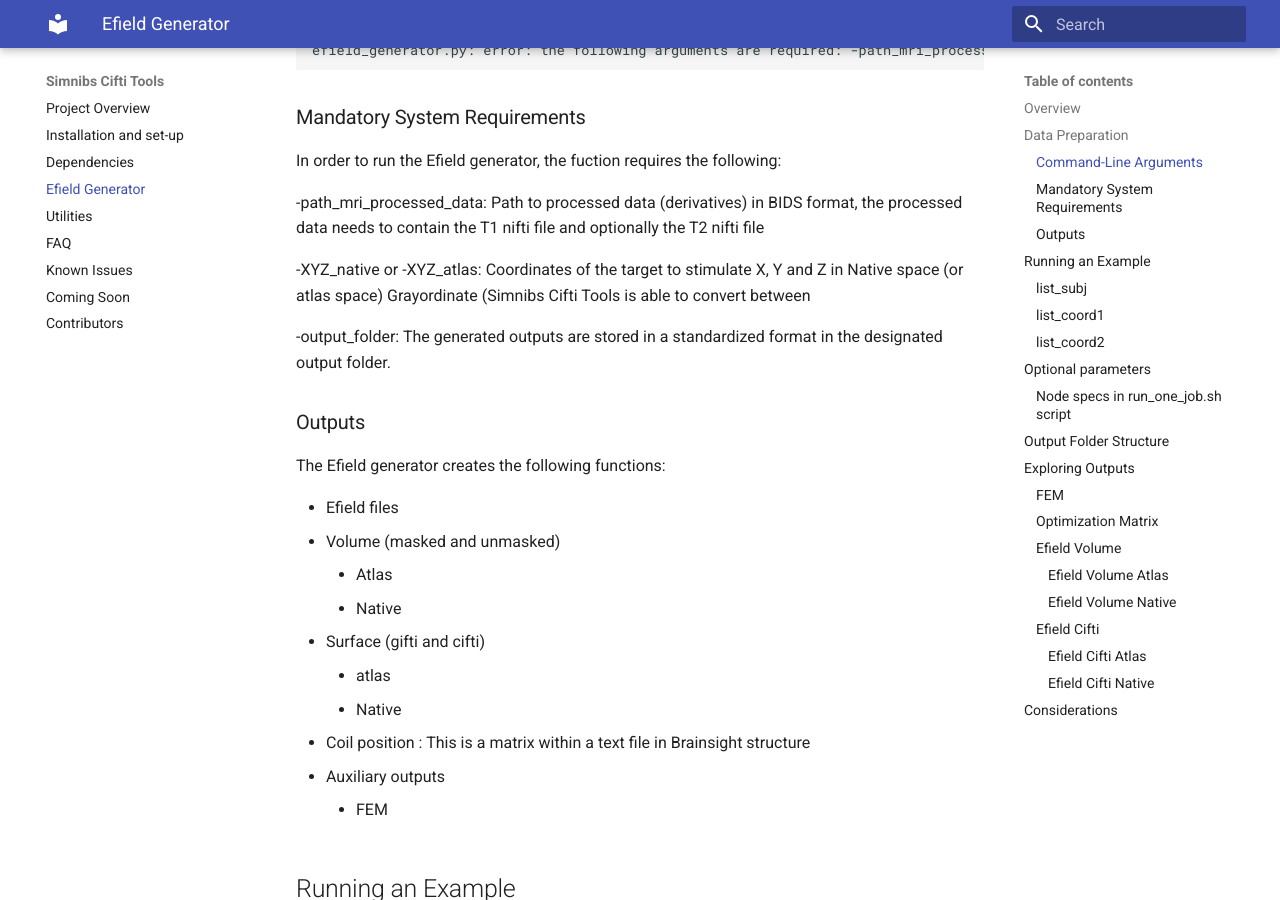
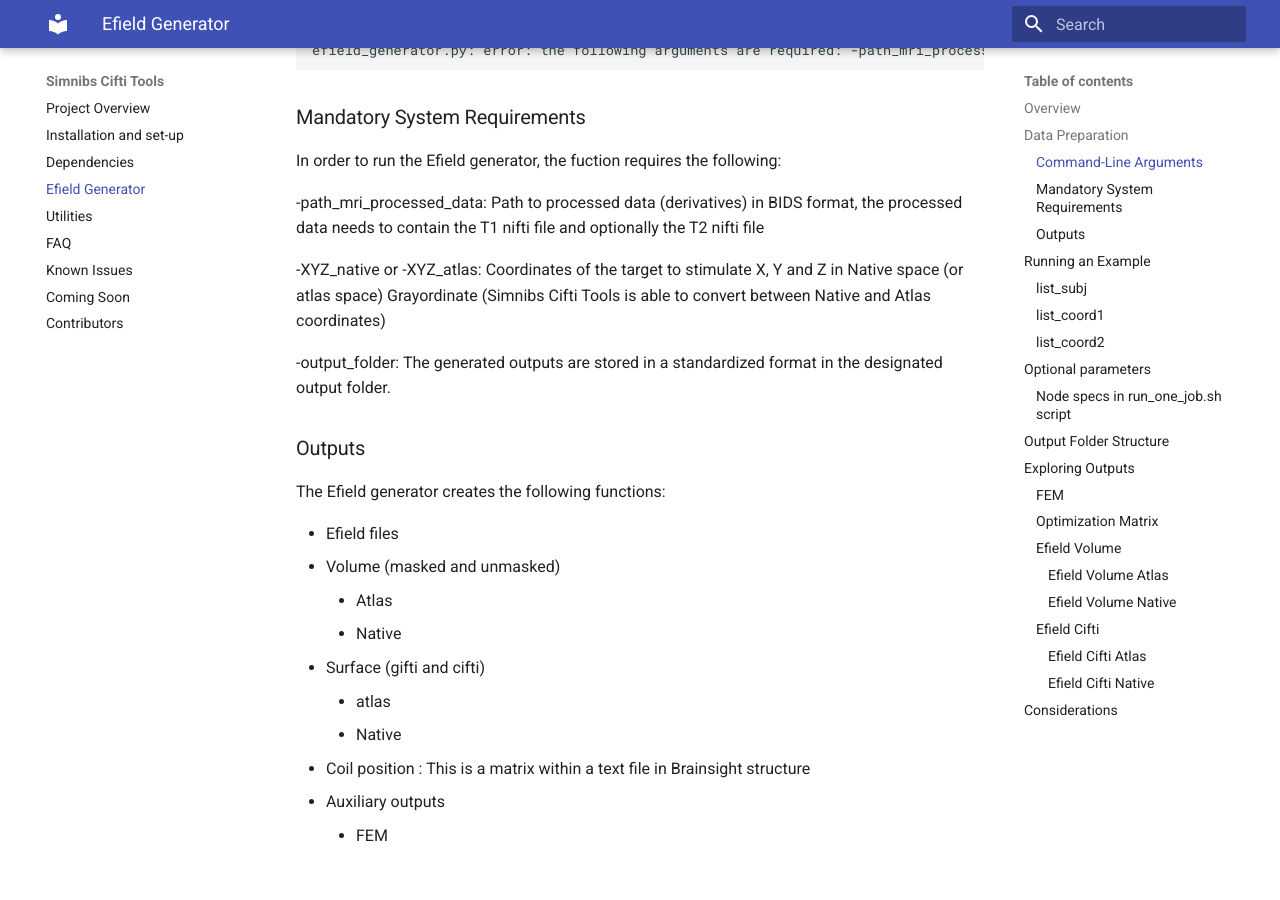
Before and after one commit to DCAN-Labs/simnibs_cifti_tools_RTD2, an MkDocs documentation site: the page built from docs/Efield_generator.md, in a window 1280 px wide and 900 px high, scrolled down 1642 px. Built offline with MkDocs 1.6.1 and Material for MkDocs 9.7.7, drawn with Linux system fonts in a browser that asks for light colours.

Commit message:
Update Efield_generator.md

```diff
--- a/docs/Efield_generator.md
+++ b/docs/Efield_generator.md
@@ -27,7 +27,7 @@
 
 -path_mri_processed_data: Path to processed data (derivatives) in BIDS format, the processed data needs to contain the T1 nifti file and optionally the T2 nifti file
 
--XYZ_native or -XYZ_atlas: Coordinates of the target to stimulate X, Y and Z in Native space (or atlas space) Grayordinate (Simnibs Cifti Tools is able to convert between
+-XYZ_native or -XYZ_atlas: Coordinates of the target to stimulate X, Y and Z in Native space (or atlas space) Grayordinate (Simnibs Cifti Tools is able to convert between Native and Atlas coordinates)
 
 -output_folder: The generated outputs are stored in a standardized format in the designated output folder.
 
```
